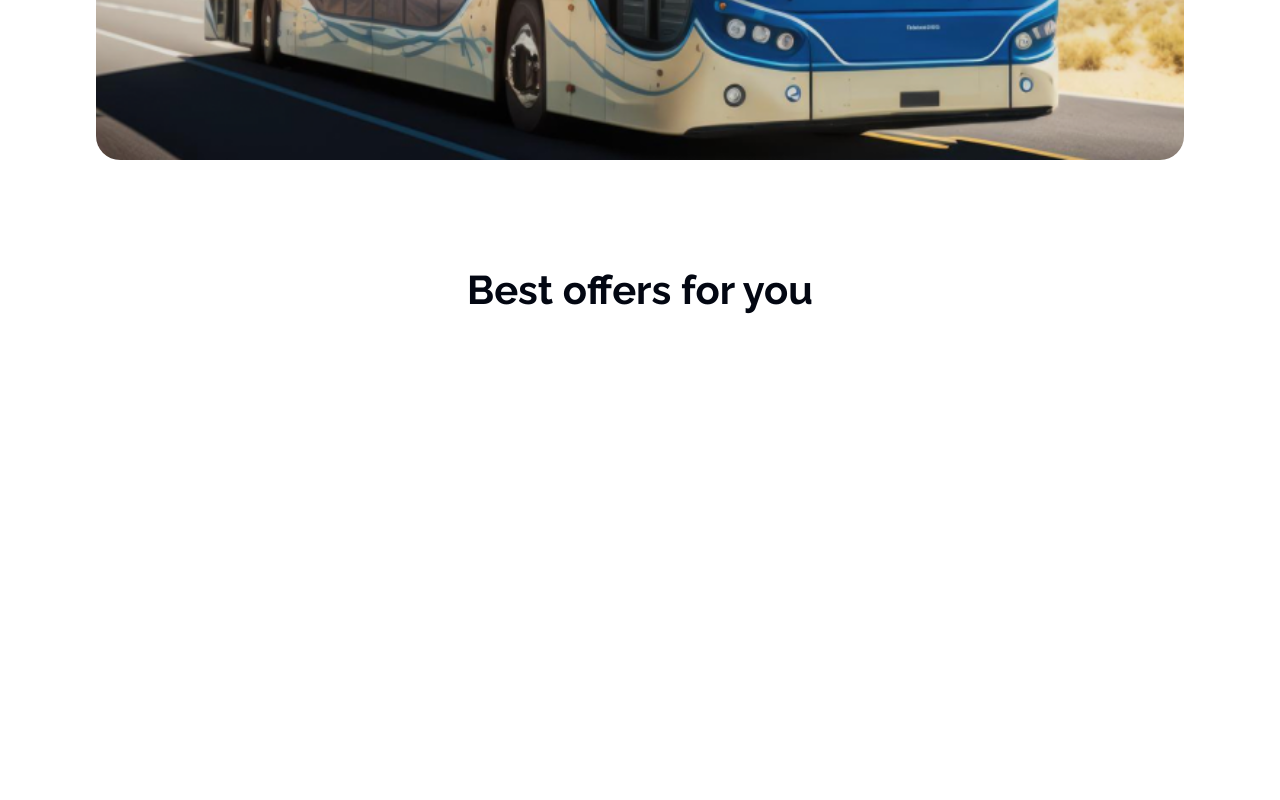
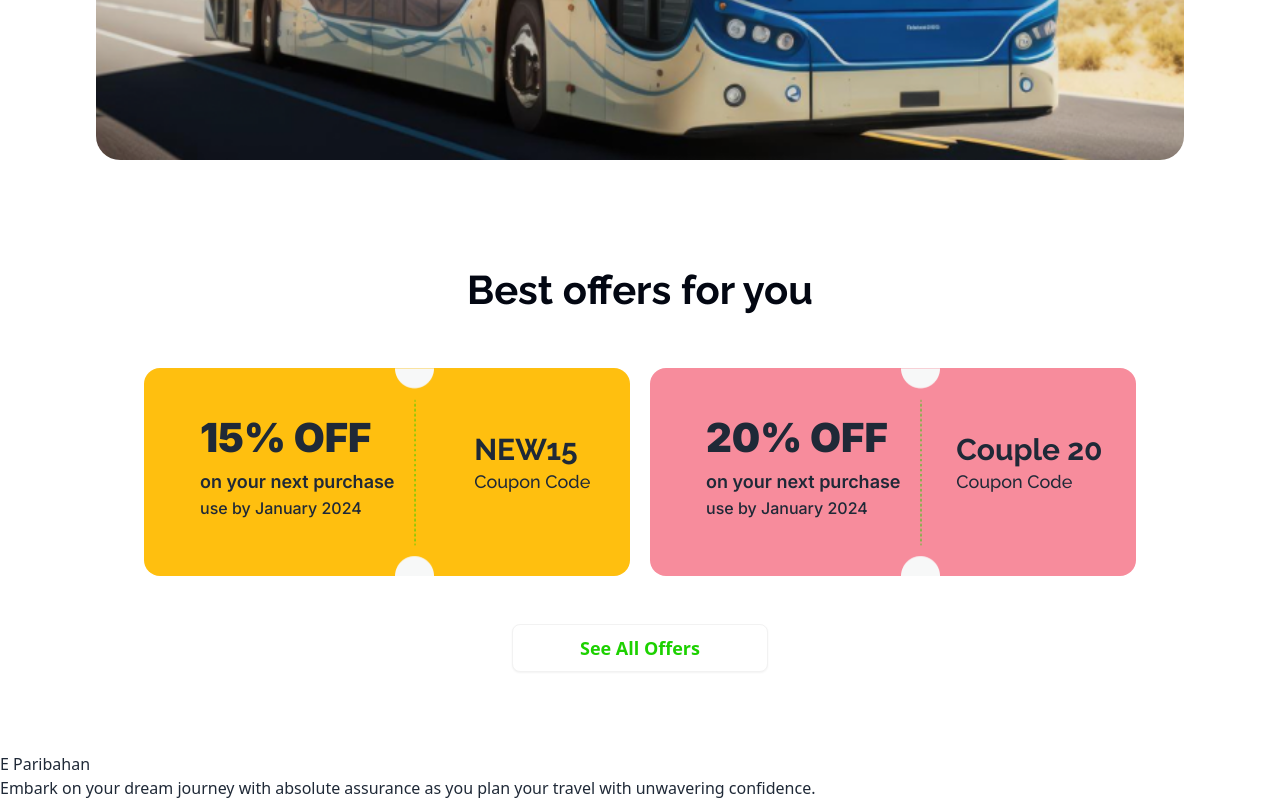
Before and after one commit to Mahedi-5g/e-ticket-for-bus, a plain HTML site: page index.html in a window 1280 px wide. Shown: the part 728-1528 px from the top of the page. Before the commit the page ends 1128 px from the top, so only its background shows below. Drawn offline with nearby package versions, Linux system fonts and the light colour scheme.

Commit message:
complete offer section

```diff
--- a/index.html
+++ b/index.html
@@ -52,12 +52,15 @@
             </div>
         </nav>
         <!-- banner section -->
-        <div >
+        <div>
             <div class="hero min-h-screen rounded-3xl" style="background-image: url(images/banner.png) ">
                 <div class="hero-content text-center text-neutral-content">
                     <div class="max-w-xl">
-                        <h1 class="mb-5 text-5xl font-extrabold text-white">End-to-End Travel with <br> <span class="paribahan">E Paribahan</span></h1>
-                        <p class="mb-5 text-white text-lg  font-normal">Bangladesh boasts an extensive network of ena transport routes, connecting cities, towns, and rural areas, facilitating nationwide accessibility and development.</p>
+                        <h1 class="mb-5 text-5xl font-extrabold text-white">End-to-End Travel with <br> <span
+                                class="paribahan">E Paribahan</span></h1>
+                        <p class="mb-5 text-white text-lg  font-normal">Bangladesh boasts an extensive network of ena
+                            transport routes, connecting cities, towns, and rural areas, facilitating nationwide
+                            accessibility and development.</p>
                         <button class="btn btn-primary text-black text-xl font-bold bg-green-400">Buy Ticket</button>
                     </div>
                 </div>
@@ -70,7 +73,59 @@
             <div>
                 <h1 class="offer">Best offers for you</h1>
             </div>
+            <div class="flex gap-5 m-12 font-inter">
+                <div class="w-[49%]">
+                    <div class="card card-side bg-[#FFBF0F] ">
+                        <div class=" flex ">
+                            <div class=" pt-10 pl-14">
+                                <h2 class="text-[40px] font-black">15% OFF</h2>
+                                <h4 class="text-lg font-semibold"> on your next purchase</h4>
+                                <h6 class="text-base font-medium"> use by January 2024</h6>
+
+                            </div>
+                            <div>
+                                <img class="h-52" src="images/info-devider.png" alt="">
+                            </div>
+
+                            <div class="pt-16 pl-10 font-raleway">
+                                <h2 class="text-3xl font-bold">NEW15</h2>
+                                <p class="text-lg font-medium">Coupon Code</p>
+                            </div>
+                        </div>
+                    </div>
+                </div>
+                <div class="w-[49%]">
+                    <div class="card card-side bg-[#F78C9C] ">
+                        <div class=" flex ">
+                            <div class=" pt-10 pl-14">
+                                <h2 class="text-[40px] font-black">20% OFF</h2>
+                                <h4 class="text-lg font-semibold"> on your next purchase</h4>
+                                <h6 class="text-base font-medium"> use by January 2024</h6>
+
+                            </div>
+                            <div>
+                                <img class="h-52" src="images/info-devider.png" alt="">
+                            </div>
+
+                            <div class="pt-16 pl-4 font-raleway">
+                                <h2 class="text-3xl font-bold">Couple 20</h2>
+                                <p class="text-lg font-medium">Coupon Code</p>
+                            </div>
+                        </div>
+                    </div>
+                </div>
+            </div>
+            <div class="text-center">
+                <button class="btn btn-wide bg-white text-lg font-bold text-[#1DD100] border-[1px]">See All
+                    Offers</button>
+            </div>
         </section>
+        <!--Ticket section  -->
+        <section >
+            <h3>E Paribahan</h3>
+            <p>Embark on your dream journey with absolute assurance as you plan your travel with unwavering confidence.</p>
+        </section>
+
     </main>
     <footer></footer>
     <script src="function.js"></script>
```
